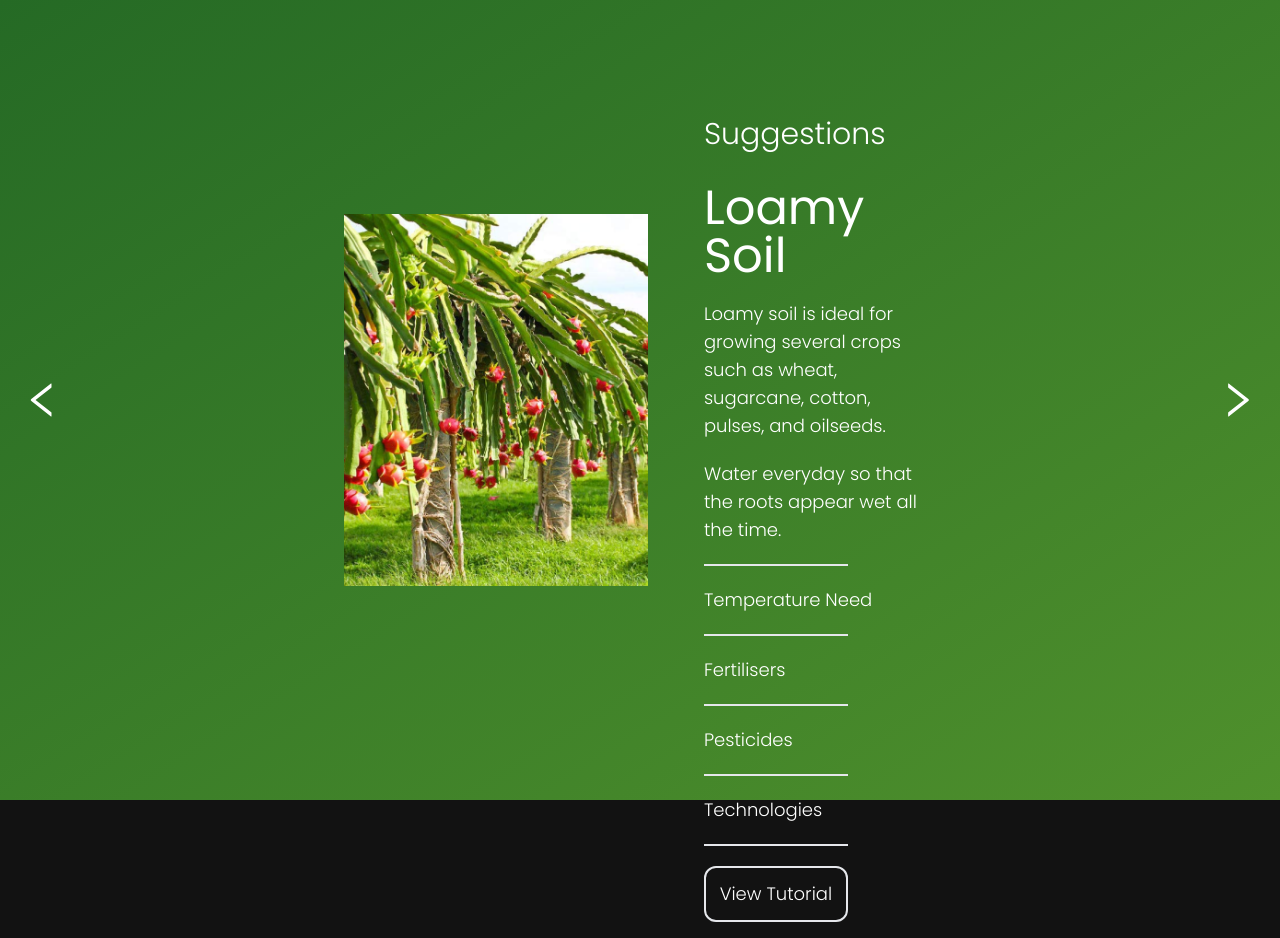
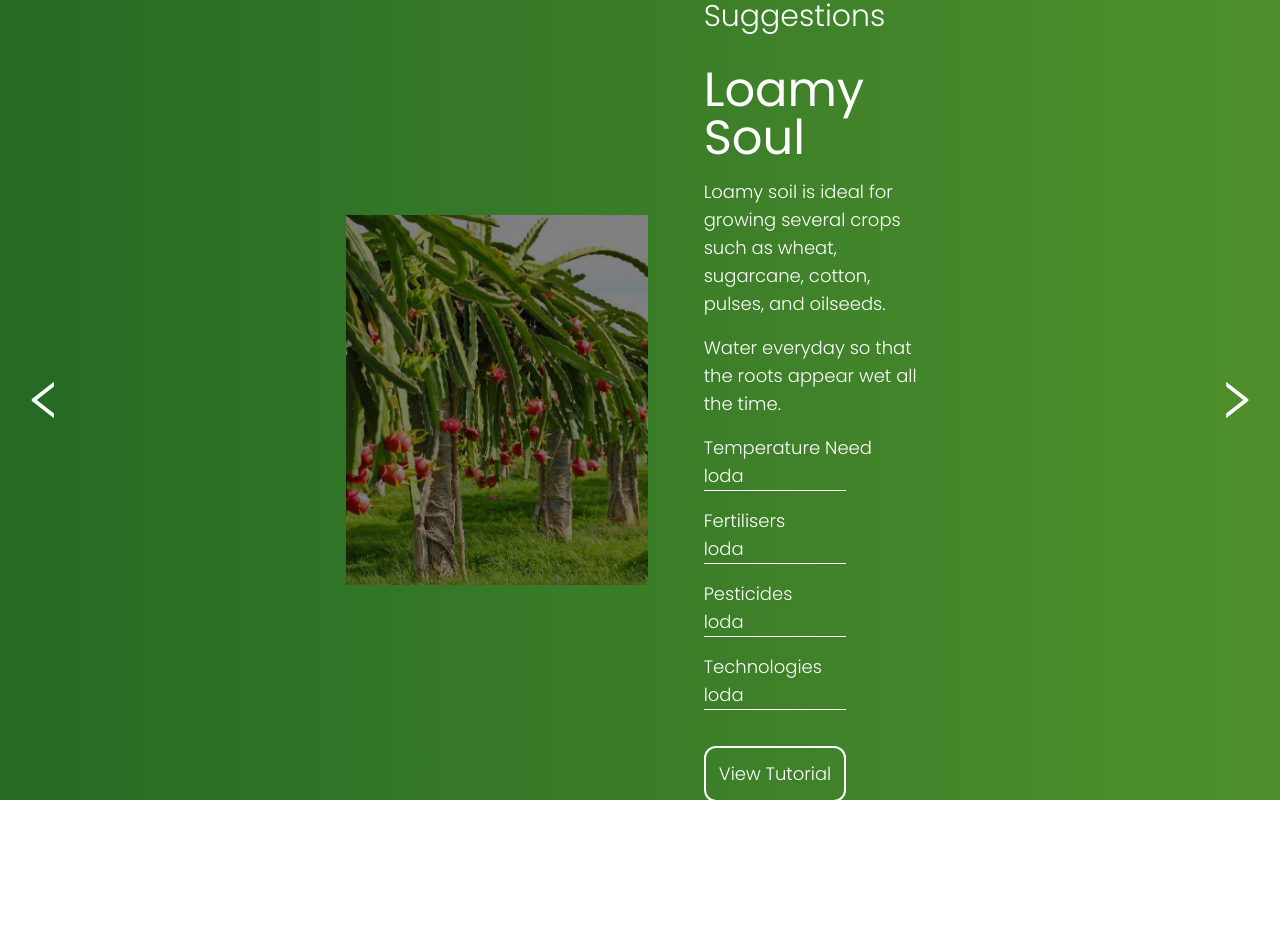
Before and after one commit to bhavyanarnoli/AgriConnect, a React (Vite) app in the folder Client/: page /tutorials in a window 1280 px wide. After the commit the page ends 818 px from the top, so only its background shows below. Built offline with nearby package versions, Linux system fonts and the light colour scheme; no server answers.

Commit message:
carousel complete

```diff
--- a/Client/src/App.jsx
+++ b/Client/src/App.jsx
@@ -29,7 +29,7 @@ function App() {
   };
 
   return (
-    <div className='bg-gradient-to-br from-[#256A25] to-[#4F902C]' >
+    <div className='text-primary-content bg-gradient-to-r from-[#256A25] to-[#4F902C]' >
       <NavBar language={language} onLanguageChange={handleLanguageChange} />
       <BaseRoutes>
 
--- a/Client/src/components/About.jsx
+++ b/Client/src/components/About.jsx
@@ -25,7 +25,7 @@ const ServiceCard = ({ index, title, icon }) => (
           scale: 1,
           speed: 450,
         }}
-        className='bg-primary rounded-[20px] py-5 px-12 h-full flex justify-evenly items-center flex-col'
+        className='rounded-[20px] py-5 px-12 h-full flex justify-evenly items-center flex-col'
       >
         <h3 className='text-white text-[20px] py-4 font-light text-center'>
           {title}
--- a/Client/src/components/HomeScreen.jsx
+++ b/Client/src/components/HomeScreen.jsx
@@ -21,7 +21,7 @@ const HomeScreen = () => {
 
       <div className="flex items-center justify-center h-screen">
 
-        <div className="bg-[#395C4D] p-4 rounded-3xl w-3/5 h-3/5 xs:h-1/4 sm:h-1/3 md:h-96 lg:h-1/2 xl:h-3/5 ">
+        <div className="bg-[#7EA62A] p-4 rounded-3xl w-3/5 h-3/5 xs:h-1/4 sm:h-1/3 md:h-96 lg:h-1/2 xl:h-3/5 ">
 
           <div className='flex flex-wrap gap-20 items-center justify-between'>
 
--- a/Client/src/components/Tutorials.jsx
+++ b/Client/src/components/Tutorials.jsx
@@ -6,7 +6,54 @@ import { useState, useEffect } from 'react'
 function Tutorials() {
 
   const [weather, setWeather] = useState(null)
-
+  const [prev, setprev] = useState(1)
+  const [next, setnext] = useState(1)
+  const [data, setData] = useState([
+    {
+      id: 1,
+      header: "Loamy Soul",
+      text: "Loamy soil is ideal for growing several crops such as wheat, sugarcane, cotton, pulses, and oilseeds.",
+      sub: "Water everyday so that the roots appear wet all the time.",
+      temp: "loda",
+      fert: "loda",
+      pest: "loda",
+      tech: "loda",
+      img: Loamy
+    },
+    {
+      id: 2,
+      header: "Clay Soul",
+      text: "Clay soil is ideal for growing several crops such as wheat, sugarcane, cotton, pulses, and oilseeds.",
+      sub: "Water everyday so that the roots appear wet all the time.",
+      temp: "loda",
+      fert: "loda",
+      pest: "loda",
+      tech: "loda",
+      img: Loamy
+    },
+    {
+      id: 3,
+      header: "Sandy Soul",
+      text: "Sandy soil is ideal for growing several crops such as wheat, sugarcane, cotton, pulses, and oilseeds.",
+      sub: "Water everyday so that the roots appear wet all the time.",
+      temp: "loda",
+      fert: "loda",
+      pest: "loda",
+      tech: "loda",
+      img: Loamy
+    },
+    {
+      id: 4,
+      header: "Silt Soul",
+      text: "Silt soil is ideal for growing several crops such as wheat, sugarcane, cotton, pulses, and oilseeds.",
+      sub: "Water everyday so that the roots appear wet all the time.",
+      temp: "loda",
+      fert: "loda",
+      pest: "loda",
+      tech: "loda",
+      img: Loamy
+    }
+  ])
   useEffect(() => {
     getWeather().then((data) => {
       setWeather(data)
@@ -16,13 +63,51 @@ function Tutorials() {
 
   return (
     <div
-      className=' h-screen w-full items-center justify-center flex px-5'
+      className='h-screen w-full items-center justify-center flex px-5'
     >
-      <AiOutlineLeft className='text-5xl' />
+      <a href={`#${prev}`} className="" onClick={
+        () => {
+          if (prev > 1) {
+            setprev(prev - 1)
+          }
+          else {
+            setprev(data.length)
+          }
+        }
+      }>
+        <AiOutlineLeft className='text-5xl' href='#1' />
+      </a>
+      <div className='carousel w-full'>
+        {
+          data.map((item) => {
+            return (
               <TutorialCard
-        weather={weather}
+                id={item.id}
+                header={item.header}
+                text={item.text}
+                sub={item.sub}
+                temp={item.temp}
+                fert={item.fert}
+                pest={item.pest}
+                tech={item.tech}
+                img={item.img}
               />
-      <AiOutlineRight className='text-5xl' />
+            )
+          })
+        }
+      </div>
+      <a href={`#${next}`} className="" onClick={
+        () => {
+          if (next <data.length) {
+            setnext(next + 1)
+          }
+          else {
+            setnext(1)
+          }
+        }
+      }>
+        <AiOutlineRight className='text-5xl' href='#2' />
+      </a>
     </div>
   )
 }
@@ -32,37 +117,44 @@ export default Tutorials
 
 async function getWeather() {
   const response = await fetch(
-    "https://api.weatherstack.com/current?access_key=c88e89f33061a898c5c4c93ec9659a38&query=New York"
+    "https://api.weatherstack.com/prev?access_key=c88e89f33061a898c5c4c93ec9659a38&query=New York"
   );
   const data = await response.json();
   console.log(data);
   return data;
 }
 
-function TutorialCard() {
+function TutorialCard({ id, header, text, sub, temp, fert, pest, tech , img}) {
   return (
-    <div className='flex  w-full items-center justify-center h-3/4'>
+    <div id={id} className='flex carousel-item relative  w-full items-center justify-center h-3/4'>
       <div class="p-10 w-1/3 ">
-        <img src={Loamy} class="object-fill" />
+        <img src={img} class="object-fill brightness-50 hover:animate-brightness-50-to-100" />
       </div>
       <div class="flex flex-col h-full font-light w-1/4 pr-10">
         <div class="p-4">
           <p class="text-3xl">Suggestions</p>
         </div>
-        <div class="p-4 flex flex-col gap-5 text-lg">
-          <p class="text-5xl font-normal">Loamy Soil</p>
-          <p>Loamy soil is ideal for growing several crops such as wheat, sugarcane, cotton, pulses, and oilseeds.</p>
-          <p>Water everyday so that the roots appear wet all the time.</p>
-          <div className='w-2/3 border-t-2'></div>
+        <div class="p-4 flex flex-col gap-4 text-lg">
+          <p class="text-5xl font-normal">{header}</p>
+          <p>{text}</p>
+          <p>{sub}</p>
+          <div>
             <p>Temperature Need</p>
-          <div className='w-2/3 border-t-2'></div>
+            <div className='w-2/3 border-b'>{temp}</div>
+          </div>
+          <div>
             <p>Fertilisers</p>
-          <div className='w-2/3 border-t-2'></div>
+            <div className='w-2/3 border-b'>{fert}</div>
+          </div>
+          <div>
             <p>Pesticides</p>
-          <div className='w-2/3 border-t-2'></div>
+            <div className='w-2/3 border-b'>{pest}</div>
+          </div>
+          <div>
             <p>Technologies</p>
-          <div className='w-2/3 border-t-2'></div>
-          <div className='w-2/3 p-3 text-center border-2 rounded-xl'>
+            <div className='w-2/3 border-b'>{tech}</div>
+          </div>
+          <div className='w-2/3 p-3 mt-5 text-center border-2 rounded-xl'>
             <p>View Tutorial</p>
           </div>
         </div>
--- a/Client/tailwind.config.js
+++ b/Client/tailwind.config.js
@@ -6,9 +6,15 @@ module.exports = {
     fontFamily: {
       'monsterat': ['Monsterat'],
     },
+    colors:{
+      primary: "#ffffff",
+      secondary: "#FFFFFF",
+    },
     extend: {
       colors: {
         button_hover: "#6B911B",
+        primary: "#ffffff",
+        secondary: "#FFFFFF",
       },
       boxShadow: {
         card: "0px 35px 120px -15px #013220",
@@ -19,8 +25,34 @@ module.exports = {
       fontSize: {
         '10xl': '150px',
       },
+      keyframes: {
+        'brightness-50-to-100': {
+          '0%': {
+            filter: 'brightness(50%)',
+          },
+          '100%': {
+            filter: 'brightness(100%)',
+          },
+        },
+      },
+      animation: {
+        'brightness-50-to-100': 'brightness-50-to-100 1s ease-in forwards',
+      },
     },
   },
-  // plugins: [require("daisyui")],
+  plugins: [require("daisyui")],
+  daisyui: {
+    // themes: [
+    //     {
+    //       mytheme: {
+    //         primary: "#ffffff",
+    //         secondary: "#ffffff",
+    //         accent: "#ffffff",
+    //         neutral: "#ffffff",
+    //         "base-100": "#ffffff",
+    //       },
+    //     },
+    // ],
+  },
 
 };
```
Lines whose indentation alone changed are shown as unchanged.
